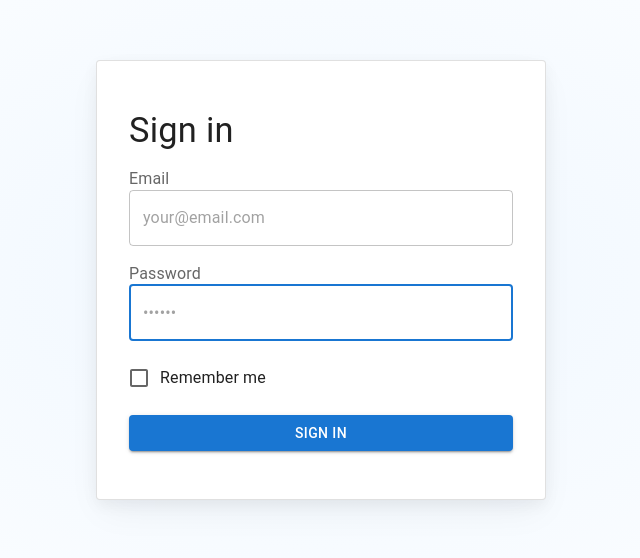
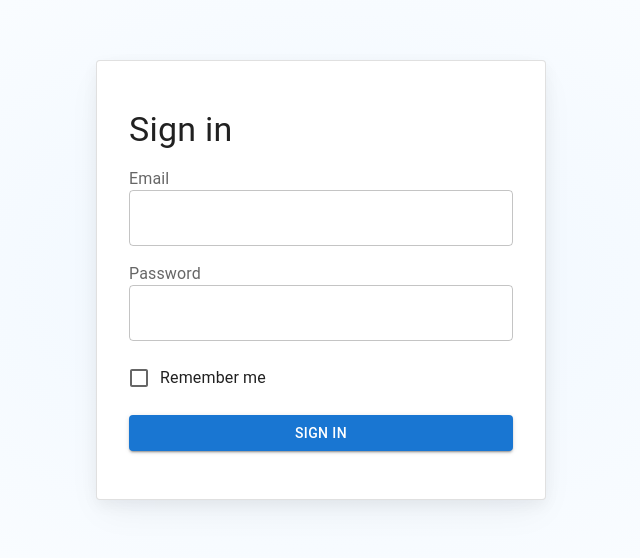
Before and after one commit to iamsameeraliyanage/project-manager-admin, a React (Vite) app: page /signin in a window 1280 px wide. Shown: the part 120-678 px from the top of the page, without its empty margins (319-959 px from the left). Built offline with nearby package versions, Linux system fonts and the light colour scheme; the HTML template or start-up script is replaced by a standard one.

Commit message:
Set Auth

```diff
--- a/src/context/AuthContext.tsx
+++ b/src/context/AuthContext.tsx
@@ -1,21 +1,35 @@
 import { createContext, useContext, useState, type ReactNode } from "react";
+import { apiService } from "../services/apiService";
 
 type AuthContextType = {
   isAuthenticated: boolean;
-  login: () => void;
+  token: string | null;
+  login: (email: string, password: string) => Promise<void>;
   logout: () => void;
 };
 
 const AuthContext = createContext<AuthContextType | null>(null);
 
 export const AuthProvider = ({ children }: { children: ReactNode }) => {
-  const [isAuthenticated, setAuth] = useState(true);
+  const [token, setToken] = useState<string | null>(
+    localStorage.getItem("token")
+  );
 
-  const login = () => setAuth(true);
-  const logout = () => setAuth(false);
+  const login = async (email: string, password: string) => {
+    const receivedToken = await apiService.login(email, password);
+    localStorage.setItem("token", receivedToken);
+    setToken(receivedToken);
+  };
+
+  const logout = () => {
+    localStorage.removeItem("token");
+    setToken(null);
+  };
 
   return (
-    <AuthContext.Provider value={{ isAuthenticated, login, logout }}>
+    <AuthContext.Provider
+      value={{ isAuthenticated: !!token, token, login, logout }}
+    >
       {children}
     </AuthContext.Provider>
   );
--- a/src/pages/Authentication/SignIn/SignIn.tsx
+++ b/src/pages/Authentication/SignIn/SignIn.tsx
@@ -1,3 +1,6 @@
+import { useState } from "react";
+import { useAuth } from "../../../context/AuthContext";
+import { useNavigate } from "react-router-dom";
 import Box from "@mui/material/Box";
 import Button from "@mui/material/Button";
 import Checkbox from "@mui/material/Checkbox";
@@ -9,9 +12,7 @@ import TextField from "@mui/material/TextField";
 import Typography from "@mui/material/Typography";
 import Stack from "@mui/material/Stack";
 import MuiCard from "@mui/material/Card";
-import { styled } from "@mui/material/styles";
-import { useAuth } from "../../../context/AuthContext";
-import { useNavigate } from "react-router-dom";
+import { styled } from "@mui/material";
 
 const Card = styled(MuiCard)(({ theme }) => ({
   display: "flex",
@@ -59,9 +60,18 @@ export default function SignIn() {
   const { login } = useAuth();
   const navigate = useNavigate();
 
-  const handleLogin = () => {
-    login();
-    navigate("/");
+  const [email, setEmail] = useState("");
+  const [password, setPassword] = useState("");
+  const [error, setError] = useState("");
+
+  const handleLogin = async (e: React.FormEvent) => {
+    e.preventDefault();
+    try {
+      await login(email, password);
+      navigate("/");
+    } catch (err) {
+      setError("Invalid email or password");
+    }
   };
 
   return (
@@ -69,93 +79,50 @@ export default function SignIn() {
       <CssBaseline enableColorScheme />
       <SignInContainer direction="column" justifyContent="space-between">
         <Card variant="outlined">
-          <Typography
-            component="h1"
-            variant="h4"
-            sx={{ width: "100%", fontSize: "clamp(2rem, 10vw, 2.15rem)" }}
-          >
+          <Typography component="h1" variant="h4">
             Sign in
           </Typography>
+
           <Box
             component="form"
-            noValidate
-            sx={{
-              display: "flex",
-              flexDirection: "column",
-              width: "100%",
-              gap: 2,
-            }}
+            onSubmit={handleLogin}
+            sx={{ display: "flex", flexDirection: "column", gap: 2 }}
           >
             <FormControl>
               <FormLabel htmlFor="email">Email</FormLabel>
               <TextField
                 id="email"
                 type="email"
-                name="email"
-                placeholder="your@email.com"
-                autoComplete="email"
-                autoFocus
+                value={email}
+                onChange={(e) => setEmail(e.target.value)}
                 required
                 fullWidth
-                variant="outlined"
               />
             </FormControl>
+
             <FormControl>
               <FormLabel htmlFor="password">Password</FormLabel>
               <TextField
-                name="password"
-                placeholder="••••••"
+                id="password"
                 type="password"
-                id="password"
-                autoComplete="current-password"
-                autoFocus
+                value={password}
+                onChange={(e) => setPassword(e.target.value)}
                 required
                 fullWidth
-                variant="outlined"
               />
             </FormControl>
+
             <FormControlLabel
               control={<Checkbox value="remember" color="primary" />}
               label="Remember me"
             />
 
-            <Button
-              type="submit"
-              fullWidth
-              variant="contained"
-              onClick={handleLogin}
-            >
+            {error && <Typography color="error">{error}</Typography>}
+
+            <Button type="submit" fullWidth variant="contained">
               Sign in
             </Button>
           </Box>
-          {/* <Box sx={{ display: "flex", flexDirection: "column", gap: 2 }}>
-            <Button
-              fullWidth
-              variant="outlined"
-              onClick={() => alert("Sign in with Google")}
-              startIcon={<GoogleIcon />}
-            >
-              Sign in with Google
-            </Button>
-            <Button
-              fullWidth
-              variant="outlined"
-              onClick={() => alert("Sign in with Facebook")}
-              startIcon={<FacebookIcon />}
-            >
-              Sign in with Facebook
-            </Button>
-            <Typography sx={{ textAlign: "center" }}>
-              Don&apos;t have an account?{" "}
-              <Link
-                href="/material-ui/getting-started/templates/sign-in/"
-                variant="body2"
-                sx={{ alignSelf: "center" }}
-              >
-                Sign up
-              </Link>
-            </Typography>
-          </Box> */}
         </Card>
       </SignInContainer>
     </Stack>
--- a/src/services/apiService.ts
+++ b/src/services/apiService.ts
@@ -1,16 +1,32 @@
 import axios from "axios";
 import type { User } from "../types/user";
 
-const API_BASE_URL = "https://jsonplaceholder.typicode.com";
+const API_JSON_PLACEHOLDER_BASE_URL = "https://jsonplaceholder.typicode.com";
+const API_BASE_URL = "http://localhost:4000";
 
 export const apiService = {
   getUsers: async (): Promise<User[]> => {
     try {
-      const response = await axios.get(`${API_BASE_URL}/users`);
+      const response = await axios.get(
+        `${API_JSON_PLACEHOLDER_BASE_URL}/users`
+      );
       return response.data;
     } catch (error) {
       console.error("Error fetching users:", error);
       throw error;
     }
   },
+  login: async (email: string, password: string): Promise<string> => {
+    try {
+      const response = await axios.post(`${API_BASE_URL}/login`, {
+        email,
+        password,
+      });
+      const { token } = response.data;
+      return token;
+    } catch (error) {
+      console.error("Login error:", error);
+      throw error;
+    }
+  },
 };
--- a/src/widgets/LayoutWidgets/MainLayout/components/ProfileButton.tsx
+++ b/src/widgets/LayoutWidgets/MainLayout/components/ProfileButton.tsx
@@ -7,17 +7,17 @@ import {
   Button,
   IconButton,
   MenuItem,
-  ListItemIcon,
   ListItemText,
   Typography,
 } from "@mui/material";
 
 import PeopleIcon from "@mui/icons-material/People";
-import DnsRoundedIcon from "@mui/icons-material/DnsRounded";
 import TimerIcon from "@mui/icons-material/Timer";
 import { Link } from "react-router-dom";
+import { useAuth } from "../../../../context/AuthContext";
 
 const ProfileButton = () => {
+  const { logout } = useAuth();
   const [anchorEl2, setAnchorEl2] = useState(null);
   const handleClick2 = (event: any) => {
     setAnchorEl2(event.currentTarget);
@@ -79,13 +79,7 @@ const ProfileButton = () => {
           </Box>
         </MenuItem>
         <Box mt={1} py={1} px={2}>
-          <Button
-            to="/signin"
-            variant="outlined"
-            color="primary"
-            component={Link}
-            fullWidth
-          >
+          <Button variant="outlined" color="primary" fullWidth onClick={logout}>
             Logout
           </Button>
         </Box>
```
